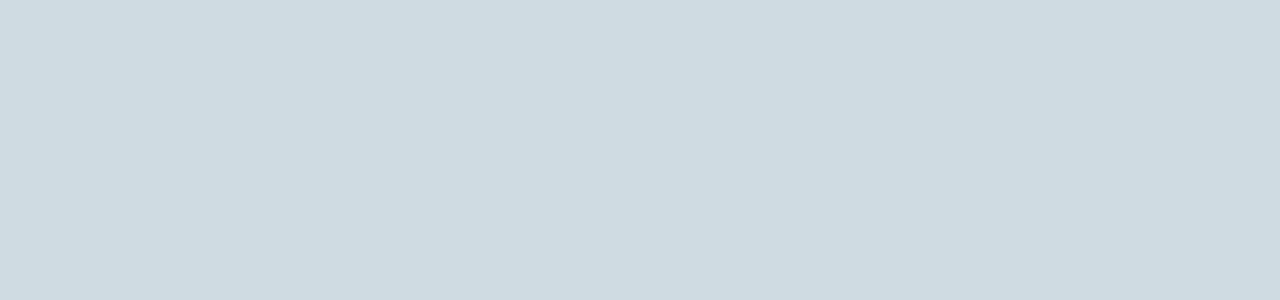
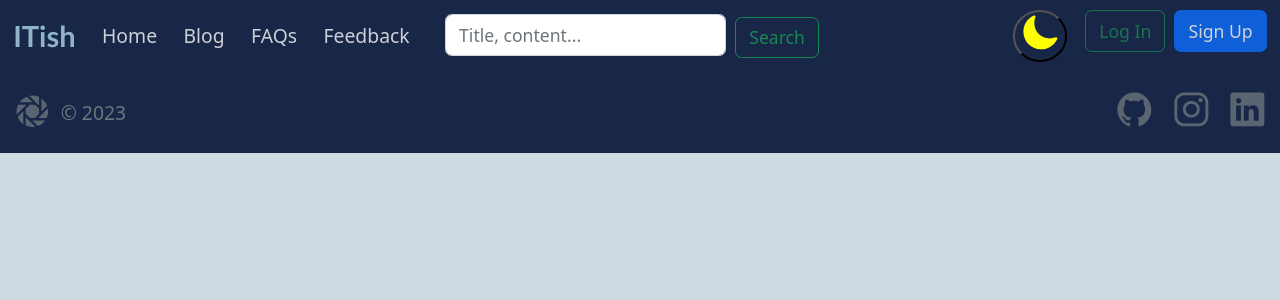
Before and after one commit to Gubchik123/ITishAPI-frontend, a Vue app: page / in a window 1280 px wide. Before the commit this address had no page. Shown: the top 300 px of the page. Built offline with nearby package versions, Linux system fonts and the light colour scheme.

Commit message:
Add components into the App.vue
Header, RouterView, GoToTopButton, Footer

```diff
--- a/src/App.vue
+++ b/src/App.vue
@@ -1,7 +1,19 @@
-<template></template>
+<template>
+    <div class="wrapper d-flex flex-column min-vh-100">
+        <Header />
+        <router-view />
+        <go-to-top-button />
+        <Footer />
+    </div>
+</template>
 
 <script>
+import Header from "./components/Header.vue";
+import GoToTopButton from "./components/buttons/GoToTopButton.vue";
+import Footer from "./components/Footer.vue";
+
 export default {
 	name: "App",
+    components: { Header, GoToTopButton, Footer }
 };
 </script>
```
